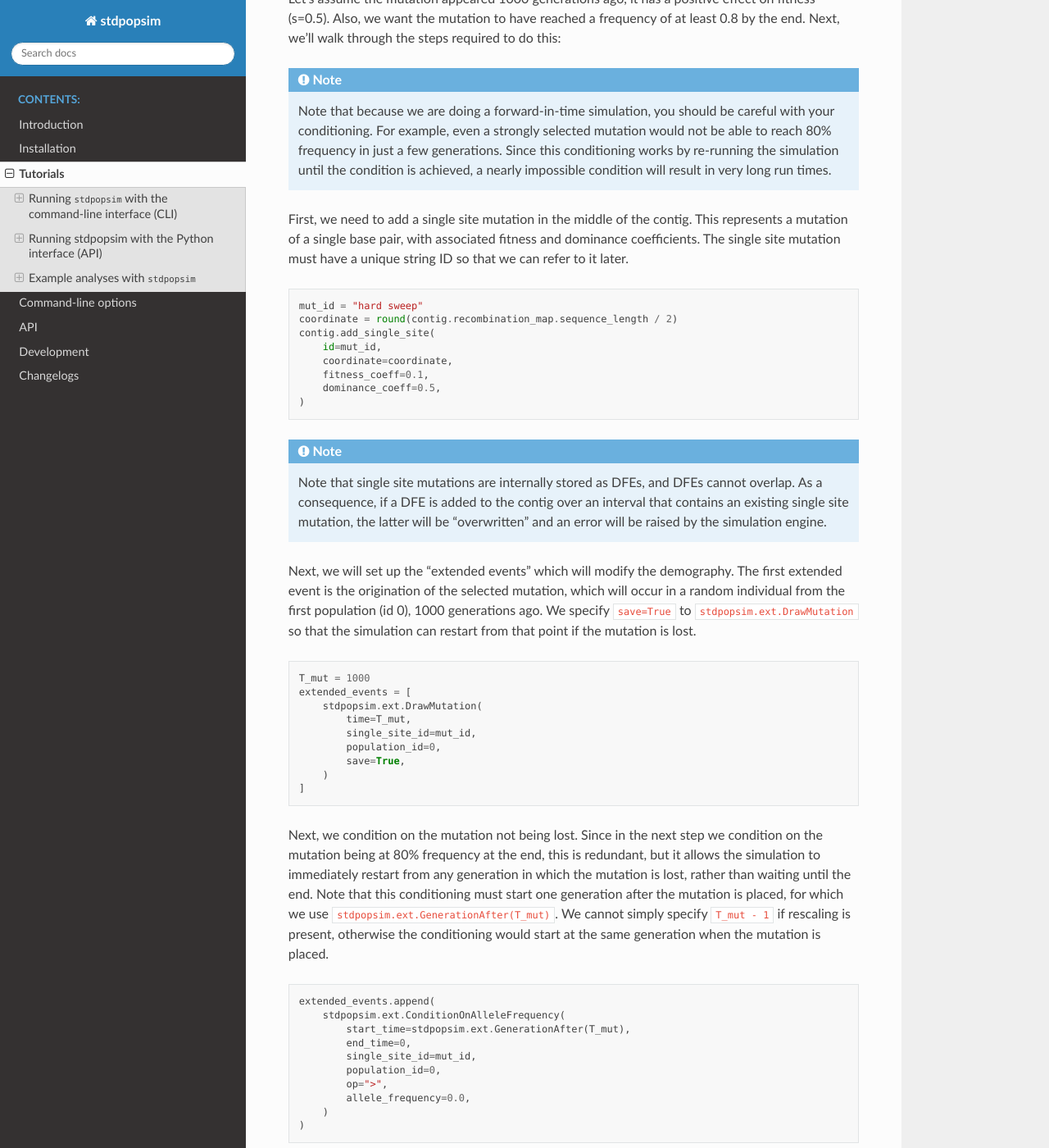
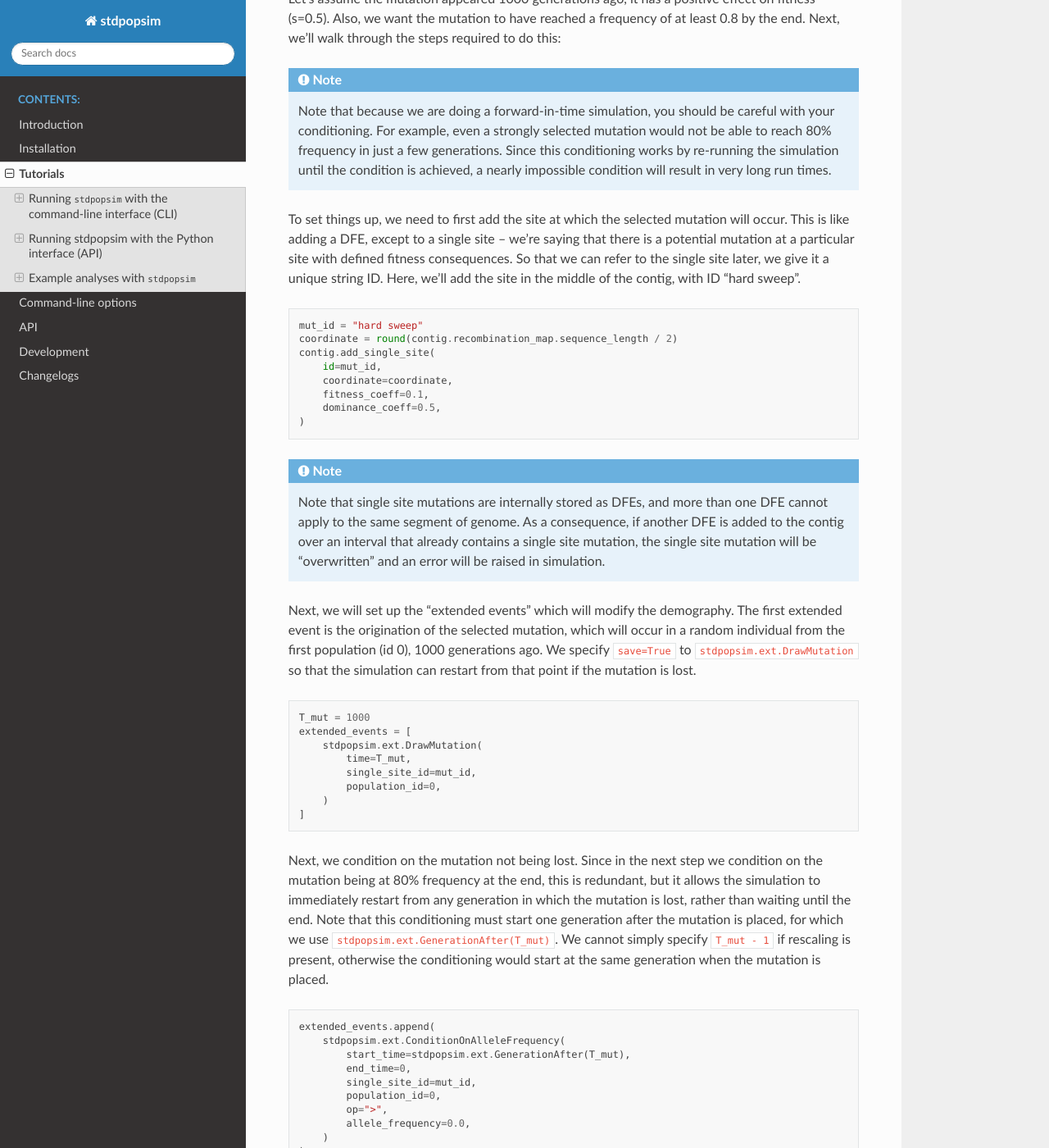
Before and after one commit to popsim-consortium/stdpopsim, a Sphinx documentation site: the page built from docs/tutorial.rst, in a window 1280 px wide and 1400 px high, scrolled down 20784 px. Shown: the whole window at 82% size. Built offline with Sphinx 7.4.7 and the Read the Docs theme 2.0.0, drawn with Linux system fonts in a browser that asks for light colours; pages that are not in the unit, such as notebooks, are missing from menus.

Commit message:
Reword tutorial, cleanup single site id matching

```diff
--- a/docs/tutorial.rst
+++ b/docs/tutorial.rst
@@ -1224,10 +1224,12 @@ of at least 0.8 by the end. Next, we'll walk through the steps required to do th
     this conditioning works by re-running the simulation until the condition is
     achieved, a nearly impossible condition will result in very long run times.
 
-First, we need to add a single site mutation in the middle of the contig.
-This represents a mutation of a single base pair, with associated fitness and
-dominance coefficients.  The single site mutation must have a unique string ID
-so that we can refer to it later.
+To set things up, we need to first add the site at which the selected mutation
+will occur.  This is like adding a DFE, except to a single site -- we're saying
+that there is a potential mutation at a particular site with defined fitness
+consequences. So that we can refer to the single site later, we give it a
+unique string ID. Here, we'll add the site in the middle of the contig, with ID
+"hard sweep".
 
 .. code-block:: python
 
@@ -1242,10 +1244,11 @@ so that we can refer to it later.
 
 .. note::
 
-    Note that single site mutations are internally stored as DFEs, and DFEs
-    cannot overlap. As a consequence, if a DFE is added to the contig over an
-    interval that contains an existing single site mutation, the latter will be
-    "overwritten" and an error will be raised by the simulation engine.
+    Note that single site mutations are internally stored as DFEs, and more
+    than one DFE cannot apply to the same segment of genome. As a consequence,
+    if another DFE is added to the contig over an interval that already
+    contains a single site mutation, the single site mutation will be
+    "overwritten" and an error will be raised in simulation.
 
 Next, we will set up the "extended events" which will modify the demography.
 The first extended event is the origination of the selected mutation, which
@@ -1261,7 +1264,6 @@ that the simulation can restart from that point if the mutation is lost.
             time=T_mut,
             single_site_id=mut_id,
             population_id=0,
-            save=True,
         )
     ]
 
```
Also changed, not shown: 3 other files.
